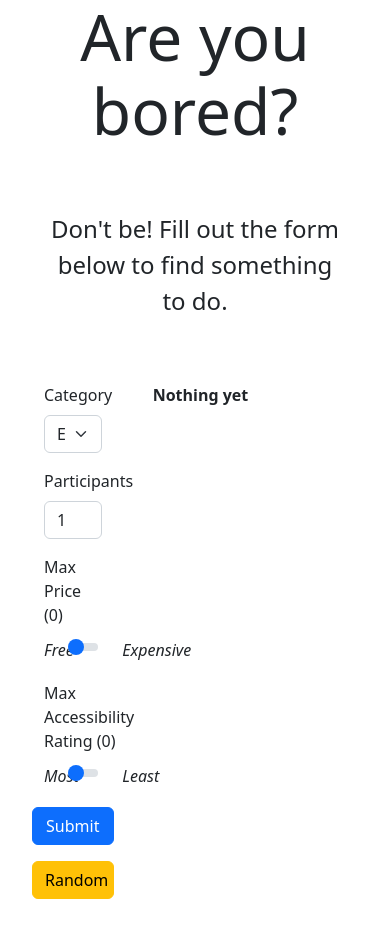
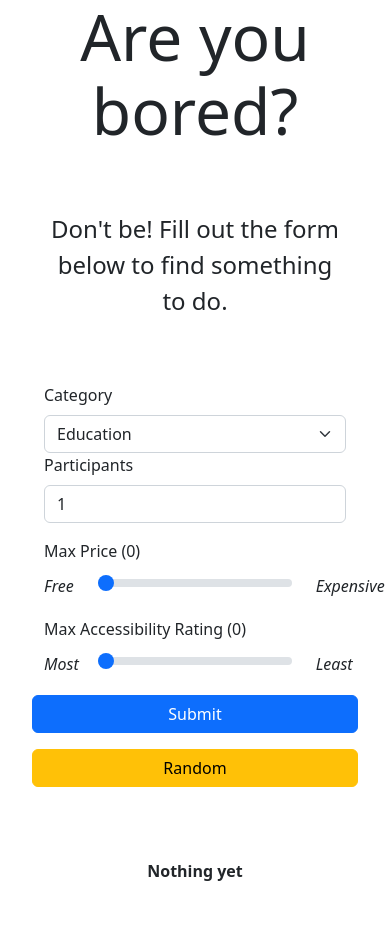
Before and after one commit to ClaytonTreder/blains-code-assesment, a Next.js app: page / in a window 390 px wide. Before the commit the page ends 899 px from the top, so only its background shows below. Built offline with nearby package versions, Linux system fonts and the light colour scheme.

Commit message:
mobile friendly

```diff
--- a/components/boredForm/BoredForm.tsx
+++ b/components/boredForm/BoredForm.tsx
@@ -37,7 +37,6 @@ export default function BoredForm(props: Props) {
   return (
     <>
       <Form onSubmit={handleSubmit}>
-        <Form.Group className='mb-3'>
         <Form.Label>Category</Form.Label>
         <Form.Select onChange={handleChange} name='category'>
           <option value='education'>Education</option>
@@ -50,7 +49,6 @@ export default function BoredForm(props: Props) {
           <option value='music'>Music</option>
           <option value='busywork'>Busywork</option>
         </Form.Select>
-        </Form.Group>
         <Form.Group className='mb-3'>
           <Form.Label>Participants</Form.Label>
           <Form.Control
@@ -64,7 +62,6 @@ export default function BoredForm(props: Props) {
         </Form.Group>
         <Form.Group className='mb-3'>
           <Form.Label>Max Price ({state.price})</Form.Label>
-          <Col>
           <Row
             style={{ flexWrap: 'nowrap' }}
             className='d-flex flex-row align-items-center'
@@ -86,13 +83,11 @@ export default function BoredForm(props: Props) {
               <i>Expensive</i>
             </Col>
           </Row>
-          </Col>
         </Form.Group>
         <Form.Group className='mb-3'>
           <Form.Label>
             Max Accessibility Rating ({state.accessibility})
           </Form.Label>
-          <Col>
           <Row
             style={{ flexWrap: 'nowrap' }}
             className='d-flex flex-row align-items-center'
@@ -114,7 +109,6 @@ export default function BoredForm(props: Props) {
               <i>Least</i>
             </Col>
           </Row>
-          </Col>
         </Form.Group>
         <Row className={'justify-content-center'}>
           <Button variant='primary' type='submit' className='mb-3'>
--- a/components/response/Response.tsx
+++ b/components/response/Response.tsx
@@ -22,29 +22,33 @@ export default function ResponseComp(props: Props) {
           {state.collapsed ? (
             <Row style={{ cursor: 'pointer' }}>
               <span style={{ width: '30%' }}>Description: </span>
-              {props.response.activity}{' '}
+              <span style={{ width: '70%' }}>{props.response.activity}</span>
             </Row>
           ) : (
             <>
               <Row>
                 <span style={{ width: '30%' }}>Description: </span>
-                {props.response.activity}
+                <span style={{ width: '70%' }}>{props.response.activity}</span>
               </Row>
               <Row>
                 <span style={{ width: '30%' }}>Category: </span>
-                {props.response.type}
+                <span style={{ width: '70%' }}>{props.response.type}</span>
               </Row>
               <Row>
                 <span style={{ width: '30%' }}>Accessiblity Rating: </span>
-                {props.response.accessibility}
+                <span style={{ width: '70%' }}>
+                  {props.response.accessibility}
+                </span>
               </Row>
               <Row>
                 <span style={{ width: '30%' }}>Participants: </span>
-                {props.response.participants}
+                <span style={{ width: '70%' }}>
+                  {props.response.participants}
+                </span>
               </Row>
               <Row>
                 <span style={{ width: '30%' }}>Price: </span>
-                {props.response.price}
+                <span style={{ width: '70%' }}>{props.response.price}</span>
               </Row>
               <Row>
                 <span style={{ width: '30%' }}>Link: </span>
@@ -66,8 +70,10 @@ export default function ResponseComp(props: Props) {
         </Col>
       ) : (
         <Row>
-          <span style={{ width: '30%' }}></span>
-          No activity found with those parameters
+          <span style={{ width: '30%' }}>Error: </span>
+          <span style={{ width: '70%' }}>
+            No activity found with those parameters
+          </span>
         </Row>
       )}
       <hr />
--- a/pages/index.tsx
+++ b/pages/index.tsx
@@ -52,19 +52,21 @@ export default function Home() {
           Don't be! Fill out the form below to find something to do.
         </p>
         <Row>
-          <Col xs={3}>
+          <Col className='pb-4' md={3}>
             <BoredForm setResponses={setResponses} />
           </Col>
-          <Col xs={{ offset: 1, span: 8 }}>
+          <Col md={{ offset: 1, span: 8 }}>
             {state.responses.length ? (
+              <Row className=' text-center'>
                 <Button
                   type='button'
                   variant='danger'
-                className='mb-3'
+                  className='mb-3 col-md-4 offset-md-4'
                   onClick={clearResponses}
                 >
                   Clear Activities
                 </Button>
+              </Row>
             ) : null}
             {state.responses.length ? (
               state.responses.map((res, i) => (
@@ -75,7 +77,9 @@ export default function Home() {
                 />
               ))
             ) : (
+              <Row className='p-5 text-center'>
                 <b>Nothing yet</b>
+              </Row>
             )}
           </Col>
         </Row>
```
Lines whose indentation alone changed are shown as unchanged.
